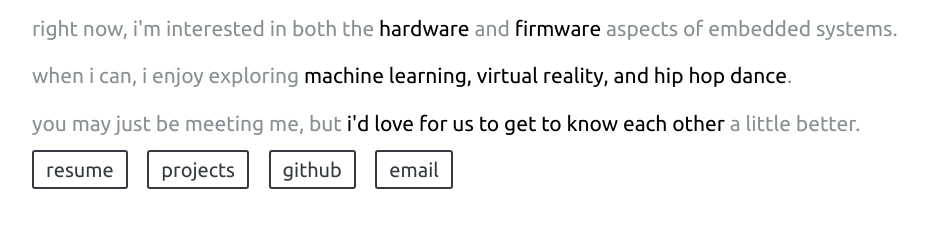
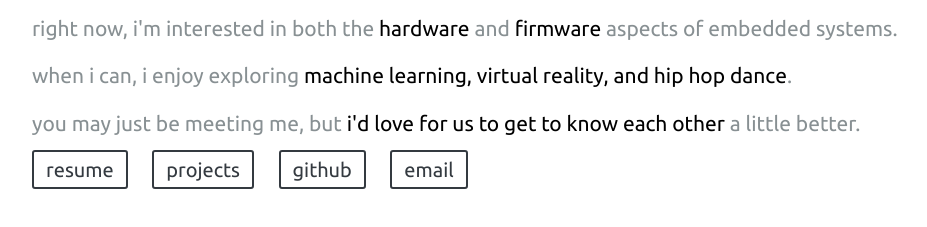
Before and after one commit to KashPirani/KashPirani.github.io, a plain HTML site: page index.html in a window 1280 px wide. Shown: the part 279-506 px from the top of the page, without its empty margins (243-1170 px from the left). Drawn offline with nearby package versions, Linux system fonts and the light colour scheme; a web font is replaced by a local one.

Commit message:
Viewport Change

```diff
--- a/index.html
+++ b/index.html
@@ -7,6 +7,7 @@
     <script src="https://stackpath.bootstrapcdn.com/bootstrap/4.1.2/js/bootstrap.min.js" integrity="sha384-o+RDsa0aLu++PJvFqy8fFScvbHFLtbvScb8AjopnFD+iEQ7wo/CG0xlczd+2O/em" crossorigin="anonymous"></script>
     <script src="animations.js"></script>
     <link rel="stylesheet" href="text.css">
+    <meta name="viewport" content="width=device-width, initial-scale=1.0">
     <title>Kash Pirani</title>
 </head>
 
--- a/text.css
+++ b/text.css
@@ -49,8 +49,8 @@ a:hover{
 .btn-outline-dark{
     font-family: Ubuntu;
     font-size: 20px;
-    font-weight: 300;
-    margin-right: 15px;
+    font-weight: 500;
+    margin-right: 20px;
     border-width:2px;
     border-radius: 3px;
     display:none;
@@ -65,3 +65,6 @@ a:hover{
     background-color: white;
     border-color: #2393bc;
 }
+.btn:focus {
+  outline: none;
+}
```
Lines whose indentation alone changed are shown as unchanged.
